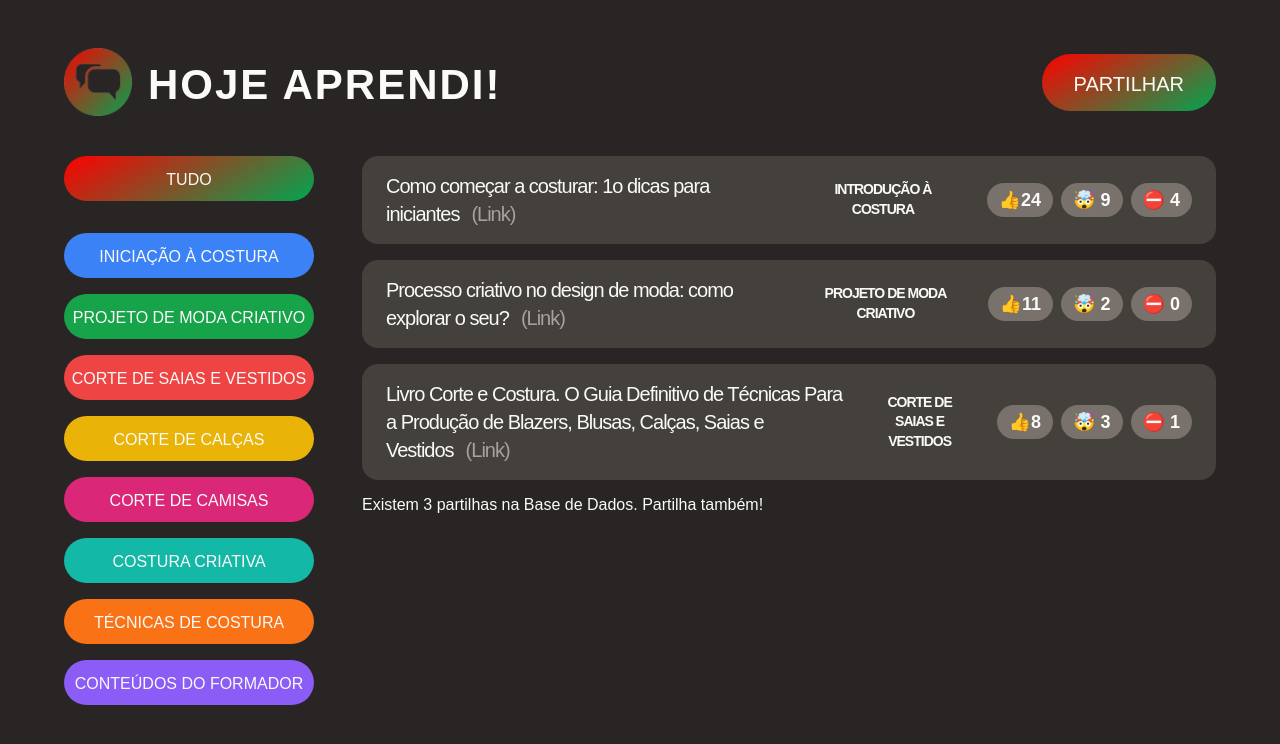
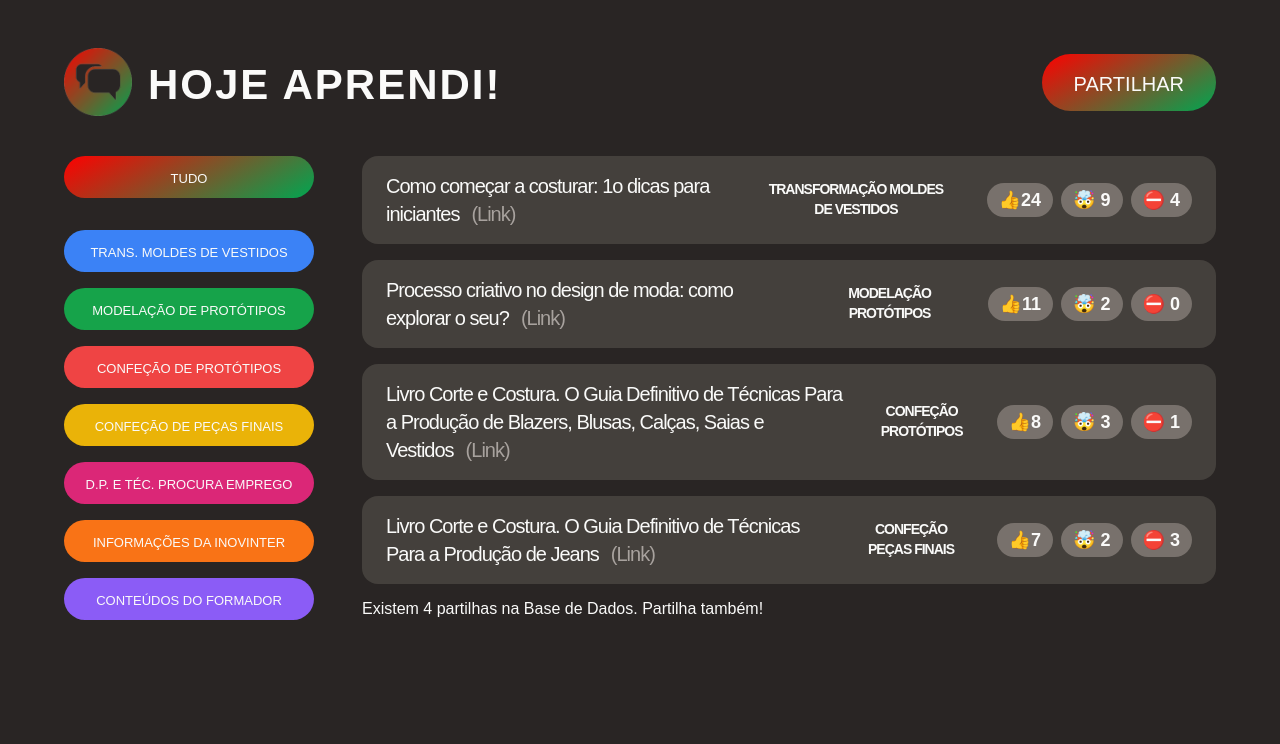
Before and after one commit to Joshhortt/hoje-aprendi, a React (Create React App) app: page / in a window 1280 px wide. Shown: the top 744 px of the page. Built offline with nearby package versions, Linux system fonts and the light colour scheme; a web font is replaced by a local one.

Commit message:
refactor: update categories names; add initialFact

```diff
--- a/public/index.html
+++ b/public/index.html
@@ -19,7 +19,9 @@
     <title>Hoje Aprendi!</title>
   </head>
   <body>
-    <noscript>You need to enable JavaScript to run this app.</noscript>
+    <noscript>
+      É necessário activar o JavaScript para executar esta aplicação.
+    </noscript>
     <div id="root"></div>
   </body>
 </html>
--- a/src/App.js
+++ b/src/App.js
@@ -6,33 +6,44 @@ const initialFacts = [
     id: 1,
     text: "Como começar a costurar: 1o dicas para iniciantes",
     source: "https://alegro.pt/lets-talk/como-comecar-costurar",
-    category: "introdução à costura",
+    category: "transformação moldes de vestidos",
     votesInteresting: 24,
     votesMindblowing: 9,
     votesFalse: 4,
-    createdIn: 2022,
+    createdIn: 2023,
   },
   {
     id: 2,
     text: "Processo criativo no design de moda: como explorar o seu?",
     source:
       "https://www.digitaletextil.com.br/blog/processo-criativo-design-de-moda/",
-    category: "projeto de moda criativo",
+    category: "modelação protótipos",
     votesInteresting: 11,
     votesMindblowing: 2,
     votesFalse: 0,
-    createdIn: 2022,
+    createdIn: 2023,
   },
   {
     id: 3,
     text: "Livro Corte e Costura. O Guia Definitivo de Técnicas Para a Produção de Blazers, Blusas, Calças, Saias e Vestidos",
     source:
       "https://indicalivros.com/livros/corte-e-costura-o-guia-definitivo-de-tecnicas-para-a-producao-de-blazers-blusas-calcas-saias-e-vestidos-alison-smith",
-    category: "corte de saias e vestidos",
+    category: "confeção protótipos",
     votesInteresting: 8,
     votesMindblowing: 3,
     votesFalse: 1,
-    createdIn: 2022,
+    createdIn: 2023,
+  },
+  {
+    id: 4,
+    text: "Livro Corte e Costura. O Guia Definitivo de Técnicas Para a Produção de Jeans",
+    source:
+      "https://indicalivros.com/livros/corte-e-costura-o-guia-definitivo-de-tecnicas-para-a-producao-de-blazers-blusas-calcas-saias-e-vestidos-alison-smith",
+    category: "confeção peças finais",
+    votesInteresting: 7,
+    votesMindblowing: 2,
+    votesFalse: 3,
+    createdIn: 2023,
   },
 ];
 
@@ -78,15 +89,20 @@ function Header({ showForm, setShowForm }) {
 
 // Data take from v1/data.js
 const CATEGORIES = [
-  { name: "Iniciação à Costura", color: "#3b82f6" },
-  { name: "Projeto de Moda Criativo", color: "#16a34a" },
-  { name: "Corte de Saias e Vestidos", color: "#ef4444" },
-  { name: "Corte de Calças", color: "#eab308" },
-  { name: "Corte de Camisas", color: "#db2777" },
-  { name: "Costura Criativa", color: "#14b8a6" },
-  { name: "Técnicas de Costura", color: "#f97316" },
+  { name: "Trans. Moldes de vestidos", color: "#3b82f6" },
+  { name: "Modelação de protótipos", color: "#16a34a" },
+  { name: "Confeção de protótipos", color: "#ef4444" },
+  { name: "Confeção de peças finais", color: "#eab308" },
+  { name: "D.P. e Téc. procura emprego", color: "#db2777" },
+  { name: "Informações da Inovinter", color: "#f97316" },
   { name: "Conteúdos do Formador", color: "#8b5cf6" },
 ];
+
+//1975 - Transformação de moldes de vestidos - 25
+//1990 - Modelação de protótipos - 50
+//1991 - Confeção de protótipos -50
+//1992 - Confeção de peças finais - 50
+//8598 - Desenvolvimento pessoal e técnicas de procura de emprego
 
 function isValidHttpUrl(string) {
   let url;
--- a/src/style.css
+++ b/src/style.css
@@ -135,7 +135,7 @@ ul {
   font-family: "Coiny", sans-serif;
   line-height: 1;
   text-transform: uppercase;
-  font-size: 16px;
+  font-size: 13px;
   padding: 16px 0 13px;
   background-image: linear-gradient(150deg, #ff0000, #00a651);
   color: inherit;
```
